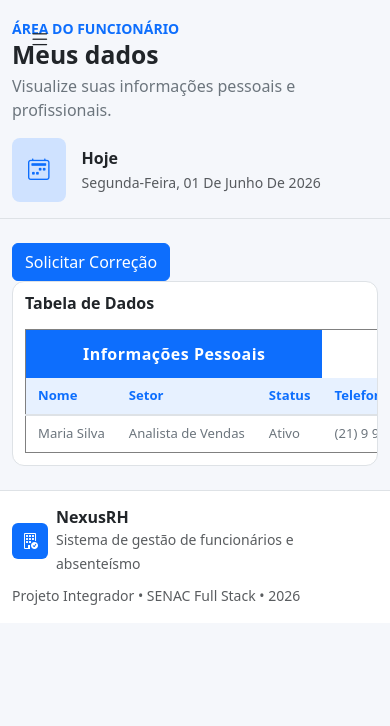
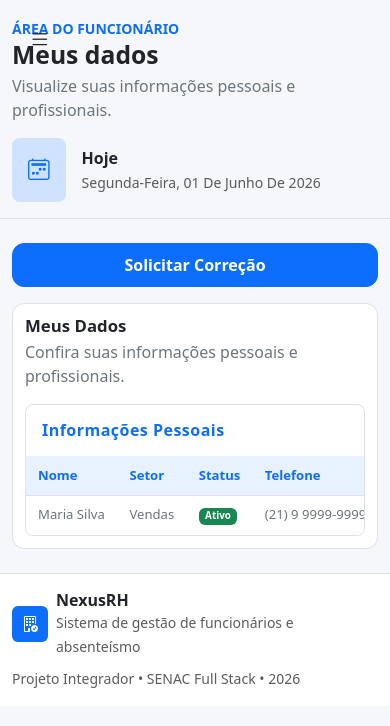
Before and after one commit to gavar-dev/sistema-gestao-absenteismo, an Angular app: page /meus-dados in a window 390 px wide. Shown: the top 726 px of the page. Built offline with nearby package versions, Linux system fonts and the light colour scheme.

Commit message:
fix(meus-dados-componnete): Corrigindo responsividade e style da tabela.

```diff
--- a/src/app/pages/funcionario/meus-dados-componente/meus-dados-componente.css
+++ b/src/app/pages/funcionario/meus-dados-componente/meus-dados-componente.css
@@ -1,21 +1,14 @@
 /* =====================
    BOTÃO DE SOLICITAÇÃO
    ===================== */
-.meus-dados-icon {
-  background-color: var(--app-primary);
-  color: var(--app-sidebar-text);
-  border: none;
-  padding: 0.5rem 1.25rem;
-  border-radius: 0.5rem;
+.btn-solicitacao {
+  border-radius: 0.75rem;
   font-weight: 600;
-  font-size: 0.95rem;
-  cursor: pointer;
-  transition: var(--app-transition);
-  margin-bottom: 1.5rem;
+  padding: 0.55rem 1.25rem;
 }
 
-.btn-solicitar:hover {
-  opacity: 0.88;
+.btn-solicitacao:hover {
+  opacity: 0.9;
 }
 
 /* =====================
@@ -50,37 +43,25 @@
   flex-wrap: wrap;
 }
 
-/* Botões do modal em telas pequenas */
-@media (max-width: 576px) {
-  .modal-footer {
-    flex-direction: column;
-  }
-
-  .modal-footer .btn {
-    width: 100%;
-  }
-
-  .modal-dialog {
-    margin: 0.5rem;
-  }
-}
-
 /* =====================
    SEÇÃO DA TABELA
    ===================== */
 #tabela {
+  width: 100%;
   padding: 1.5rem;
   background-color: var(--app-surface);
   border-radius: 1rem;
   border: 1px solid var(--app-border);
-  overflow: hidden;
+
+  /* importante: não usar overflow hidden aqui */
+  overflow: visible;
 }
 
 #tabela h1 {
   font-size: 1.4rem;
   font-weight: 700;
   color: var(--app-text);
-  margin-bottom: 1rem;
+  margin-bottom: 0.25rem;
 }
 
 /* =====================
@@ -89,8 +70,10 @@
 .table-responsive-wrapper {
   width: 100%;
   overflow-x: auto;
+  overflow-y: hidden;
   -webkit-overflow-scrolling: touch;
-  border-radius: 0.5rem;
+  border-radius: 0.75rem;
+  border: 1px solid var(--app-border);
 }
 
 /* =====================
@@ -98,44 +81,41 @@
    ===================== */
 #tabela table {
   width: 100%;
-  min-width: 700px; /* força scroll horizontal em telas pequenas */
+  min-width: 900px;
   border-collapse: collapse;
   font-size: 0.9rem;
   color: var(--app-text);
 }
 
 #tabela thead tr:first-child th {
-  background-color: var(--app-primary);
-  color: var(--app-sidebar-text);
+  background-color: var(--app-primary-meus-dados);
+  color: var(--app-meus-dados-text);
   text-align: center;
-  padding: 0.75rem 1rem;
+  padding: 0.85rem 1rem;
   font-size: 1rem;
   letter-spacing: 0.03em;
+  border: none;
 }
 
 #tabela thead tr:nth-child(2) th {
   background-color: var(--app-primary-soft);
   color: var(--app-primary);
-  padding: 0.6rem 1rem;
+  padding: 0.75rem 1rem;
   text-align: left;
-  font-weight: 600;
+  font-weight: 700;
   white-space: nowrap;
-  border-bottom: 2px solid var(--app-border);
+  border-bottom: 1px solid var(--app-border);
 }
 
-#tabela tbody tr {
-  transition: var(--app-transition);
+#tabela tbody td {
+  padding: 0.75rem 1rem;
+  border-bottom: 1px solid var(--app-border);
+  white-space: nowrap;
+  color: var(--app-text-muted);
 }
 
 #tabela tbody tr:hover {
   background-color: var(--app-primary-soft);
-}
-
-#tabela tbody td {
-  padding: 0.65rem 1rem;
-  border-bottom: 1px solid var(--app-border);
-  white-space: nowrap;
-  color: var(--app-text-muted);
 }
 
 #tabela tbody tr:last-child td {
@@ -143,7 +123,7 @@
 }
 
 /* =====================
-   RESPONSIVO GERAL
+   RESPONSIVO
    ===================== */
 @media (max-width: 768px) {
   #tabela {
@@ -155,19 +135,43 @@
     font-size: 1.15rem;
   }
 
-  #tabela tbody td,
-  #tabela thead tr:nth-child(2) th {
-    padding: 0.5rem 0.75rem;
+  .btn-solicitacao {
+    width: 100%;
+  }
+
+  #tabela table {
+    min-width: 850px;
     font-size: 0.82rem;
+  }
+
+  #tabela thead tr:nth-child(2) th,
+  #tabela tbody td {
+    padding: 0.6rem 0.75rem;
+  }
+
+  #tabela thead tr:first-child th{
+    text-align: justify;
   }
 }
 
-@media (max-width: 480px) {
+@media (max-width: 576px) {
+  .modal-footer {
+    flex-direction: column;
+  }
+
+  .modal-footer .btn {
+    width: 100%;
+  }
+
   #tabela {
     padding: 0.75rem;
   }
 
   #tabela h1 {
-    font-size: 1rem;
+    font-size: 1.05rem;
+  }
+
+  .table-responsive-wrapper {
+    border-radius: 0.5rem;
   }
 }
--- a/src/app/pages/funcionario/meus-dados-componente/meus-dados-componente.html
+++ b/src/app/pages/funcionario/meus-dados-componente/meus-dados-componente.html
@@ -1,34 +1,76 @@
-<!-- Button trigger modal -->
-<button type="button" class="btn btn-primary" data-bs-toggle="modal" data-bs-target="#staticBackdrop">
+<!-- Botão de solicitação -->
+<div class="d-flex justify-content-end mb-3">
+  <button
+    type="button"
+    class="btn btn-primary btn-solicitacao"
+    data-bs-toggle="modal"
+    data-bs-target="#staticBackdrop"
+  >
     Solicitar Correção
   </button>
+</div>
 
 <!-- Modal -->
-<div class="modal fade" id="staticBackdrop" data-bs-backdrop="static" data-bs-keyboard="false" tabindex="-1" aria-labelledby="staticBackdropLabel" aria-hidden="true">
-  <div class="modal-dialog">
+<div
+  class="modal fade"
+  id="staticBackdrop"
+  data-bs-backdrop="static"
+  data-bs-keyboard="false"
+  tabindex="-1"
+  aria-labelledby="staticBackdropLabel"
+  aria-hidden="true"
+>
+  <div class="modal-dialog modal-dialog-centered modal-lg modal-fullscreen-sm-down">
     <div class="modal-content">
       <div class="modal-header">
-        <h1 class="modal-title fs-5" id="staticBackdropLabel">Modal title</h1>
-        <button type="button" class="btn-close" data-bs-dismiss="modal" aria-label="Close"></button>
+        <h1 class="modal-title fs-5" id="staticBackdropLabel">
+          Solicitar Correção de Dados
+        </h1>
+
+        <button
+          type="button"
+          class="btn-close"
+          data-bs-dismiss="modal"
+          aria-label="Fechar"
+        ></button>
       </div>
+
       <div class="modal-body">
-        ...
+        <p class="mb-0">
+          Informe ao RH quais dados precisam ser corrigidos.
+        </p>
       </div>
+
       <div class="modal-footer">
-        <button type="button" class="btn btn-secondary" data-bs-dismiss="modal">Close</button>
-        <button type="button" class="btn btn-primary">Understood</button>
+        <button type="button" class="btn btn-secondary" data-bs-dismiss="modal">
+          Cancelar
+        </button>
+
+        <button type="button" class="btn btn-primary">
+          Enviar Solicitação
+        </button>
       </div>
     </div>
   </div>
 </div>
+
 <section id="tabela">
-  <h1>Tabela de Dados</h1>
+  <div class="d-flex flex-column flex-md-row justify-content-between align-items-md-center gap-2 mb-3">
+    <div>
+      <h1>Meus Dados</h1>
+      <p class="text-secondary mb-0">
+        Confira suas informações pessoais e profissionais.
+      </p>
+    </div>
+  </div>
 
-  <table border="1">
+  <div class="table-responsive-wrapper">
+    <table class="table table-hover align-middle mb-0">
       <thead>
         <tr>
-        <th colspan="3">Informações Pessoais</th>
+          <th colspan="8">Informações Pessoais</th>
         </tr>
+
         <tr>
           <th>Nome</th>
           <th>Setor</th>
@@ -40,11 +82,14 @@
           <th>E-mail Corporativo</th>
         </tr>
       </thead>
+
       <tbody>
         <tr>
           <td>Maria Silva</td>
-    <td>Analista de Vendas</td>
-    <td>Ativo</td>
+          <td>Vendas</td>
+          <td>
+            <span class="badge text-bg-success">Ativo</span>
+          </td>
           <td>(21) 9 9999-9999</td>
           <td>1024</td>
           <td>Desenvolvedor</td>
@@ -52,7 +97,6 @@
           <td>maria.silva@gmail.com</td>
         </tr>
       </tbody>
-
     </table>
-
+  </div>
 </section>
--- a/src/styles.css
+++ b/src/styles.css
@@ -1,5 +1,6 @@
 :root {
   --app-primary: #0d6efd;
+  --app-primary-meus-dados: #fffff;
   --app-primary-soft: #e7f1ff;
   --app-bg: #f5f7fb;
   --app-surface: #ffffff;
@@ -8,7 +9,8 @@
   --app-text-muted: #6c757d;
   --app-sidebar-bg: #0d6efd;
   --app-sidebar-text: #ffffff;
-  --app-sidebar-hover: rgba(255, 255, 255, 0.16);
+  --app-meus-dados-text: #0d6efd;
+  --app-sidebar-hover: #ffffff29;
   --app-sidebar-active-bg: #ffffff;
   --app-sidebar-active-text: #0d6efd;
   --app-transition: background-color 0.2s ease, border-color 0.2s ease, color 0.2s ease;
@@ -16,10 +18,12 @@
 
 [data-bs-theme="dark"] {
   --app-primary: #ffffff;
+  --app-primary-meus-dados: #121826a1;
   --app-bg: #121826;
   --app-surface: #121826a1;
   --app-border: #374151;
   --app-text: #f8f9fa;
+  --app-meus-dados-text: #ffffff;
   --app-text-muted: #adb5bd;
   --app-primary-soft: #0d6efd2e;
   --app-sidebar-bg: #0b1324;
```
Lines whose indentation alone changed are shown as unchanged.
